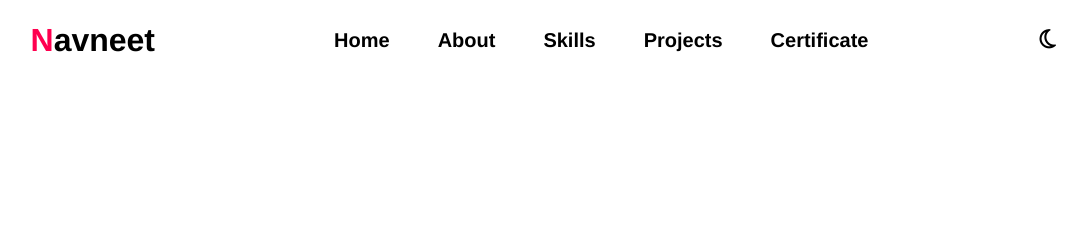
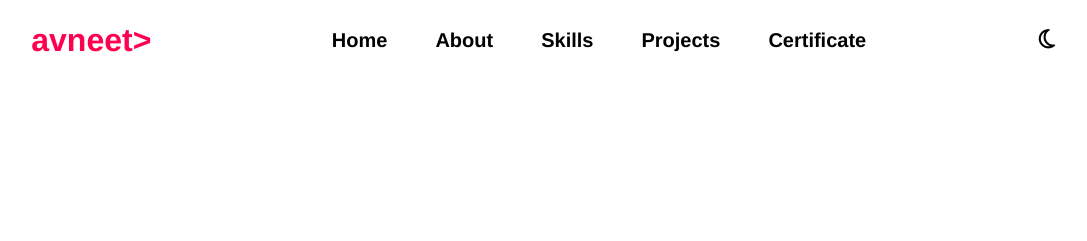
Before and after one commit to NavneetSharma21/Portfolio, a plain HTML site: page index.html in a window 1280 px wide. Shown: the top 241 px of the page, without its empty margins (89-1176 px from the left). Drawn offline with Linux system fonts and the light colour scheme; a web font is replaced by a local one.

Commit message:
Update index.html

```diff
--- a/index.html
+++ b/index.html
@@ -17,7 +17,7 @@
 
   <body>
     <header class="header">
-      <a href="#" class="logo"><span>N</span>avneet</a>
+      <a href="#" class="logo"><span><N</span>avneet></a>
       <nav class="navbar">
         <a href="#home">Home</a>
         <a href="#about">About</a>
```
